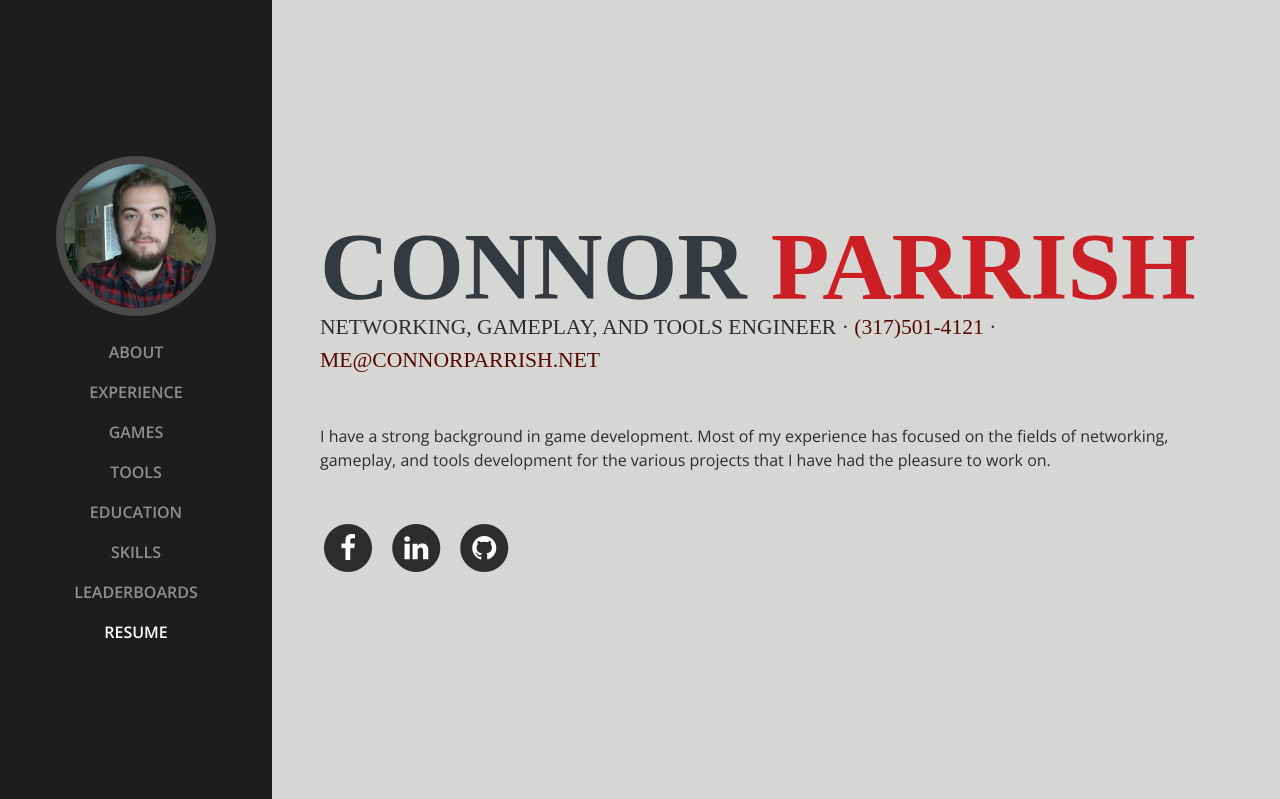
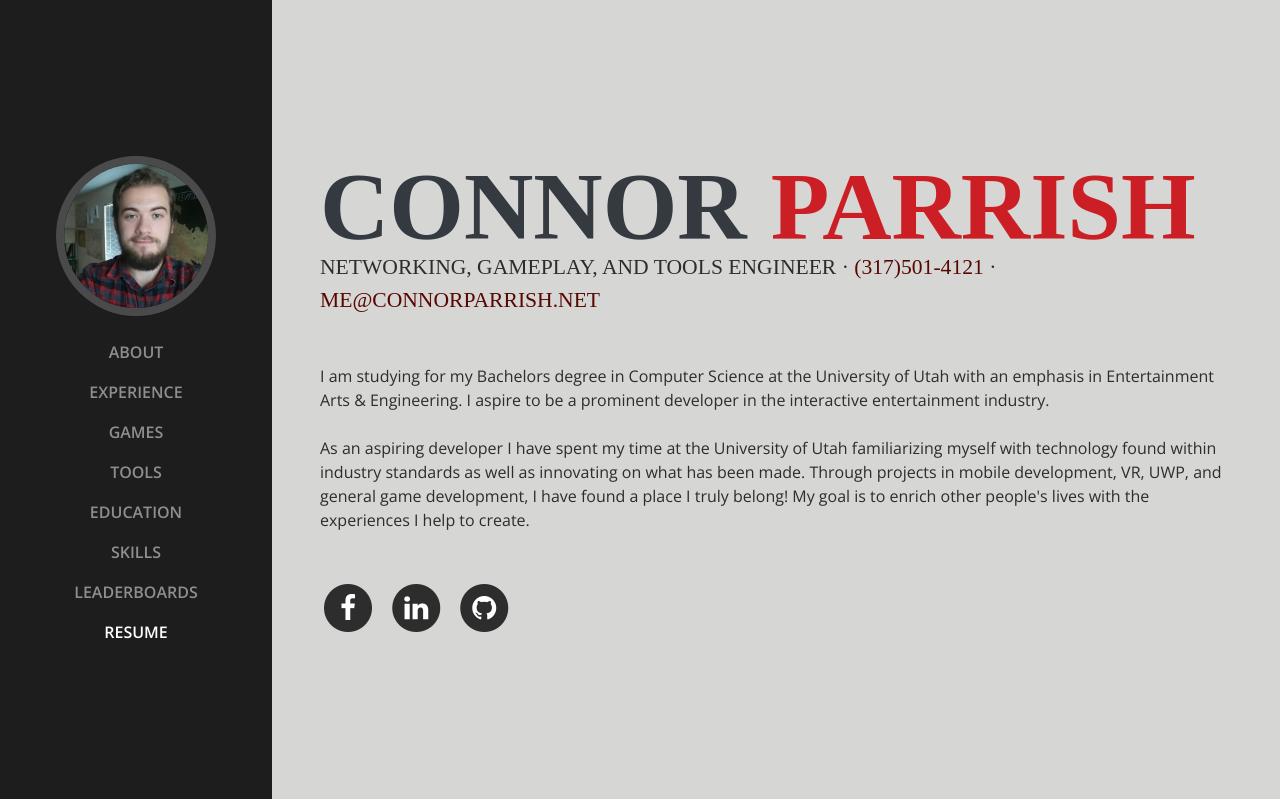
Before and after one commit to ConnorParrish/flask_portfolio, a Flask app: page / in a window 1280 px wide. Shown: the top 799 px of the page. Run offline with Flask 2, Linux system fonts and the light colour scheme; some libraries are stand-ins or nearby versions; some web fonts are replaced.

Commit message:
Updated bio to match LinkedIn

```diff
--- a/app.py
+++ b/app.py
@@ -16,9 +16,12 @@ project_count = 0
 @app.route('/')
 def index():
     name = ["Connor", "Parrish"]
-    bio = "I have a strong background in game development. Most of my experience has focused on the fields of " \
-          "networking, gameplay, and tools development for the various projects that I have had the pleasure to " \
-          "work on."
+    bio = "I am studying for my Bachelors degree in Computer Science at the University of Utah with an emphasis in" \
+          " Entertainment Arts & Engineering. I aspire to be a prominent developer in the interactive entertainment " \
+          "industry. <br><br> As an aspiring developer I have spent my time at the University of Utah familiarizing " \
+          "myself with technology found within industry standards as well as innovating on what has been made. " \
+          "Through projects in mobile development, VR, UWP, and general game development, I have found a place I " \
+          "truly belong! My goal is to enrich other people's lives with the experiences I help to create."
     fb_link = "http://facebook.com/ConnorParrish"
     linkedin_link = "http://linkedin.com/in/connor-parrish"
     git_link = "http://github.com/ConnorParrish"
--- a/templates/index.html
+++ b/templates/index.html
@@ -53,7 +53,7 @@
           <div class="subheading mb-5">{{ address }} · <a href="tel:{{ phone_number }}">{{ phone_number }}</a> ·
             <a href="mailto:{{ email }}">{{ email }}</a>
           </div>
-          <p class="mb-5">{{ bio }}</p>
+          <p class="mb-5">{{ bio | safe }}</p>
           <ul class="list-inline list-social-icons mb-0">
             <li class="list-inline-item">
               <a href="{{ fb_link }}">
```
